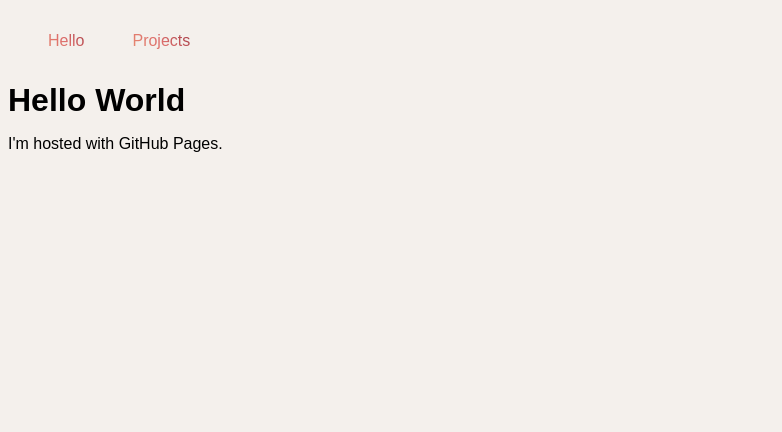
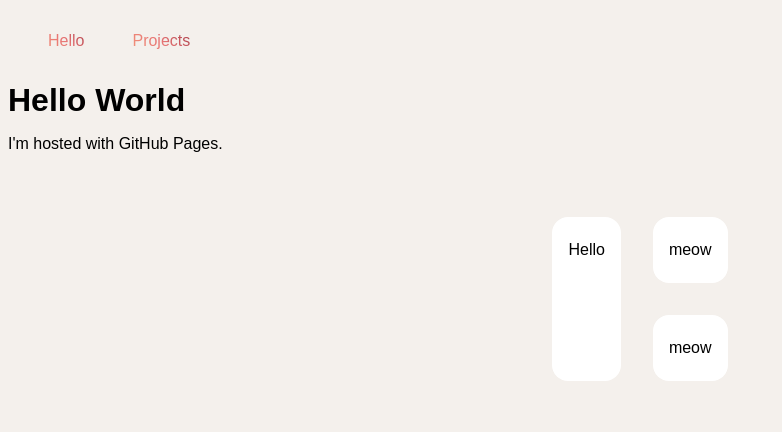
Before and after one commit to arrichip/arrichip.github.io, a website: page index.html in a window 1280 px wide. Shown: the whole page, without its empty margins (0-782 px from the left). Drawn offline with Linux system fonts and the light colour scheme.

Commit message:
starting bento grids

```diff
--- a/index.html
+++ b/index.html
@@ -12,5 +12,24 @@
     </nav>
     <h1>Hello World</h1>
     <p>I'm hosted with GitHub Pages.</p>
+    <div class="container bento-grid">
+        <div class="row">
+            <div class="col long">
+                <div class="row">
+                    <div class="col bento"><p>Hello</p></div>
+                </div>
+            </div>
+        <div class="col">
+            <div class="row">
+                <div class="col bento"><p>meow</p></div>
+            </div>
+            <div class="row">
+                <div class="col bento"><p>meow</p></div>
+            </div>
+
+        </div>
+    </div>
+    </div>
+
 </body>
 </html>
--- a/style.scss
+++ b/style.scss
@@ -2,7 +2,8 @@ $sandy-brown: hsla(25, 100%, 75%, 1);
 $light-coral: hsla(0, 70%, 68%, 1);
 $chocolate-cosmos: hsla(345, 100%, 20%, 1);
 $isabelline: hsla(30, 27%, 94%,1);
-$isabeline_shade: shade($isabelline, 10%);
+$isabeline_shade: darken($color: $isabelline, $amount: 10%);
+$isabeline_lighter: lighten($color: $isabelline, $amount: 10%);
 
 $brand_light: $sandy-brown;
 $brand_medium: $light-coral;
@@ -52,7 +53,6 @@ $bg_light: $isabelline;
     -webkit-text-fill-color: transparent;
     -moz-background-clip: text;
     -moz-text-fill-color: transparent;
-    mix-blend-mode: multiply;
 }
 
 h1, h2, h3, h4, h5, h6 {
@@ -88,3 +88,33 @@ nav a {
 nav a:hover {
    @include gradient_isabelline(0.5,0.25);
 }
+
+.container {
+    display: flex;
+    flex-direction: row;
+}
+
+.container.bento-grid {
+    justify-content: center;
+    flex-wrap: wrap;
+    padding: 2rem;
+}
+
+.row {
+    display: flex;
+    flex-direction: row;
+    justify-content: space-evenly;
+}
+
+.col.bento {
+    display: flex;
+    @include rounded_container(1rem, 1rem, 1rem);
+    background-color: $isabeline_lighter;
+    backdrop-filter: blur(10px);
+
+}
+
+.col.long {
+    display: flex;
+    flex-direction: row;
+}
```
Also changed, not shown: style.css, 1 other file.
